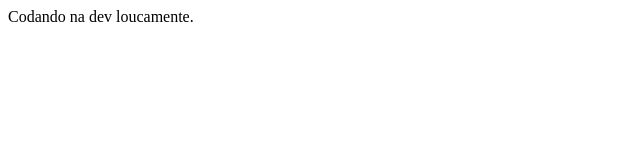
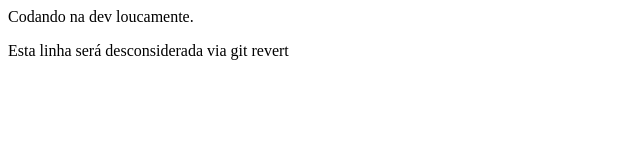
Before and after one commit to ldmfabio/branches_2I3, a plain HTML site: page index.html in a window 1280 px wide. Shown: the whole page, without its empty margins (0-640 px from the left). Drawn offline with Linux system fonts and the light colour scheme.

Commit message:
revert: desconsiderar commit

```diff
--- a/index.html
+++ b/index.html
@@ -7,5 +7,6 @@
 </head>
 <body>
     Codando na dev loucamente.
+    <p>Esta linha será desconsiderada via git revert</p>
 </body>
 </html>
```
